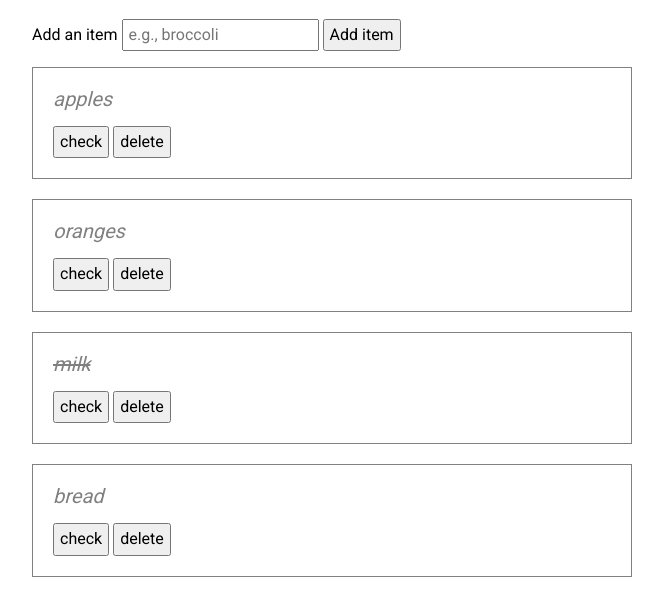
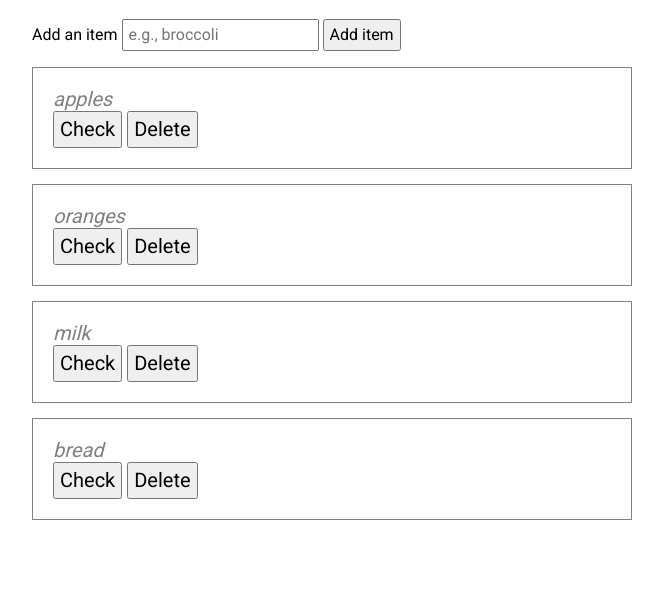
Before and after one commit to DHart86/ShoppingList, a plain HTML site: page index.html in a window 1280 px wide. Shown: the part 61-676 px from the top of the page, without its empty margins (308-971 px from the left). Drawn offline with nearby package versions, Linux system fonts and the light colour scheme.

Commit message:
another commit

```diff
--- /dev/null
+++ b/app.js
@@ -0,0 +1,40 @@
+$(document).ready(function() {
+
+
+
+console.log("hi there");
+
+$("#addBut").on("click", function() {
+   var item = $("#add").val();
+   var htmlAdd = '<div><li class="shopping-item"><span class="strike">' + item + '</span><br><button class="check">Check</button><button class="delete">Delete</button></li></div>';
+   $("ul").append(htmlAdd);
+   $("#add").val("");
+ });
+
+ //EVENT LISTENERS
+//PREVENT FORM SUBMIT ON BUTTON CLICK
+ $("form").submit(function(e) {
+   e.preventDefault();
+ });
+//CHECK
+
+ $("ul").on("click", ".check", function(e) {
+
+  $(this).closest("li").children(".strike").toggleClass("checkStyle");
+ });
+//DELETE
+ $("ul").on("click", ".delete", function(e) {
+   $(this).closest("div").empty();
+ });
+
+
+
+
+
+
+
+
+
+
+
+});
--- a/index.html
+++ b/index.html
@@ -2,7 +2,9 @@
 <html lang="en">
 <head>
   <title>Shopping List</title>
+           <script src="https://ajax.googleapis.com/ajax/libs/jquery/3.1.1/jquery.min.js"></script>
 
+<script type="text/javascript" src="app.js"></script>
   <link rel="stylesheet" href="https://cdnjs.cloudflare.com/ajax/libs/normalize/4.2.0/normalize.min.css">
   <link href="https://fonts.googleapis.com/css?family=Roboto" rel="stylesheet">
 
@@ -14,56 +16,36 @@
     <h1>Shopping List</h1>
 
     <form id="js-shopping-list-form">
-      <label for="shopping-list-entry">Add an item</label>
-      <input type="text" name="shopping-list-entry" id="shopping-list-entry" placeholder="e.g., broccoli">
-      <button type="submit">Add item</button>
+      <label for="add">Add an item</label>
+      <input type="text" name="shopping-list-entry" id="add" autocomplete = "off" placeholder="e.g., broccoli">
+      <button type="submit" id="addBut">Add item</button>
     </form>
 
     <ul class="shopping-list">
-      <li>
-        <span class="shopping-item">apples</span>
-        <div class="shopping-item-controls">
-          <button class="shopping-item-toggle">
-            <span class="button-label">check</span>
-          </button>
-          <button class="shopping-item-delete">
-            <span class="button-label">delete</span>
-          </button>
+      <div>
+         <li class="shopping-item"><span class="strike">apples</span><br>
+            <button class="check">Check</button>
+            <button class="delete">Delete</button>
+         </li>
       </div>
+      <div>
+         <li class="shopping-item"><span class="strike">oranges</span><br>
+           <button class="check">Check</button>
+           <button class="delete">Delete</button>
           </li>
-      <li>
-        <span class="shopping-item">oranges</span>
-        <div class="shopping-item-controls">
-          <button class="shopping-item-toggle">
-            <span class="button-label">check</span>
-          </button>
-          <button class="shopping-item-delete">
-            <span class="button-label">delete</span>
-          </button>
       </div>
+      <div>
+          <li class="shopping-item"><span class="strike">milk</span><br>
+            <button class="check">Check</button>
+            <button class="delete">Delete</button>
          </li>
-      <li>
-        <span class="shopping-item shopping-item__checked">milk</span>
-        <div class="shopping-item-controls">
-          <button class="shopping-item-toggle">
-            <span class="button-label">check</span>
-          </button>
-          <button class="shopping-item-delete">
-            <span class="button-label">delete</span>
-          </button>
       </div>
+      <div>
+          <li class="shopping-item"><span class="strike">bread</span><br>
+            <button class="check">Check</button>
+            <button class="delete">Delete</button>
          </li>
-      <li>
-        <span class="shopping-item">bread</span>
-        <div class="shopping-item-controls">
-          <button class="shopping-item-toggle">
-            <span class="button-label">check</span>
-          </button>
-          <button class="shopping-item-delete">
-            <span class="button-label">delete</span>
-          </button>
       </div>
-      </li>
     </ul>
   </div>
 
--- a/main.css
+++ b/main.css
@@ -34,14 +34,16 @@ button:hover {
   padding: 20px;
 }
 
-.shopping-item {
-  display: block;
+
+.checkStyle {
+  text-decoration: line-through;
+}
+
+li {
+  border: 1px solid gray;
+  padding: 20px;
   color: grey;
+  font-size: 20px;
   font-style: italic;
-  font-size: 20px;
   margin-bottom: 15px;
 }
-
-.shopping-item__checked {
-  text-decoration: line-through;
-}
```
Lines whose indentation alone changed are shown as unchanged.
